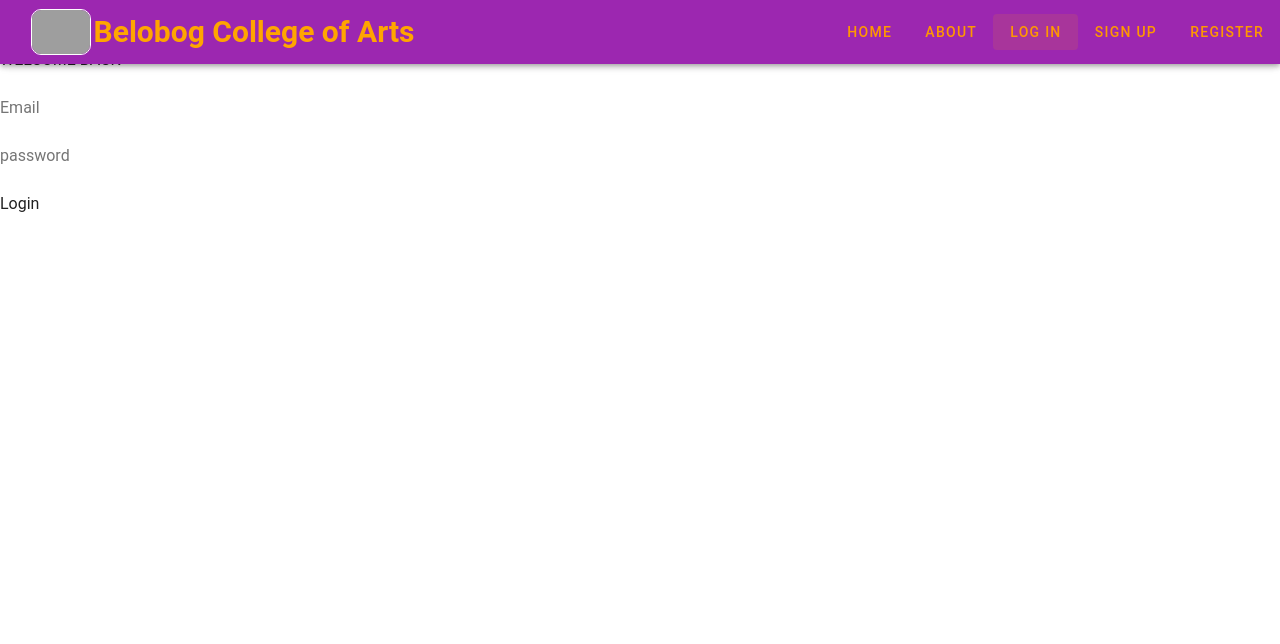
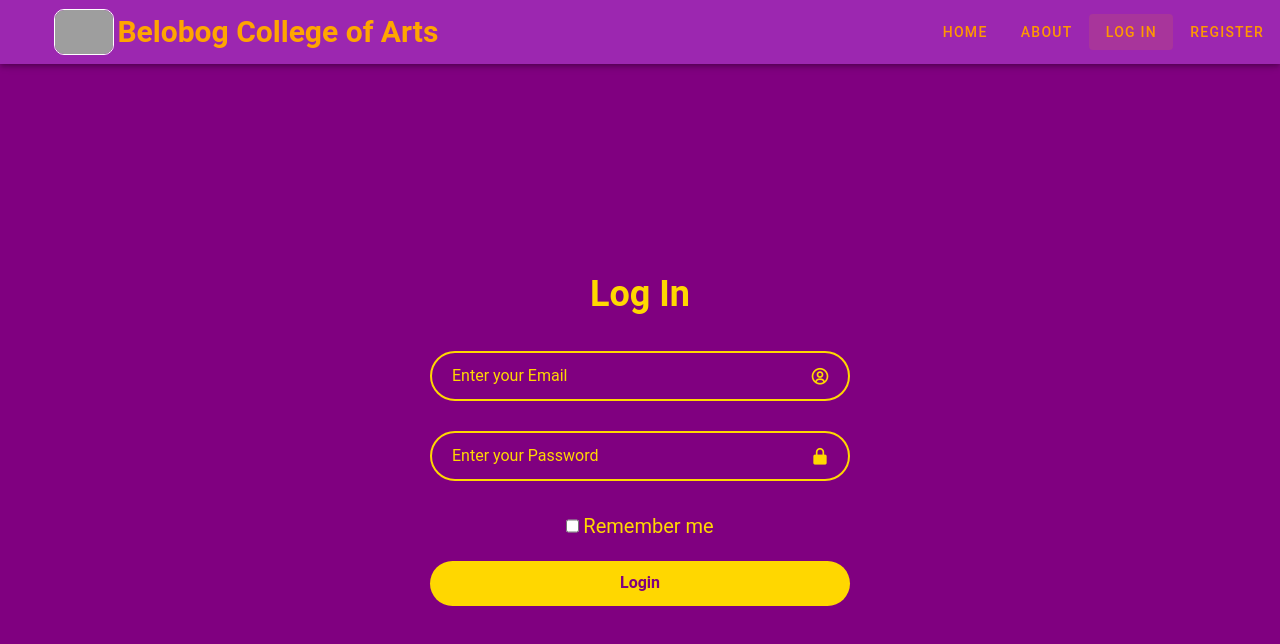
Before and after one commit to Maxowino/UniApp, a Vue app in the folder UniApp/: page /login in a window 1280 px wide. Shown: the top 644 px of the page. Built offline with nearby package versions, Linux system fonts and the light colour scheme; grey boxes are pictures that could not be loaded.

Commit message:
Login page V1

```diff
--- a/UniApp/src/components/Aboutus.vue
+++ b/UniApp/src/components/Aboutus.vue
@@ -4,15 +4,6 @@
 <template>
     <div id="aboutus"></div>
     <h1>About Us</h1>
-    <form>
-        WELCOME BACK <br><br>
-        <input type="email" placeholder="Email">
-         <br><br>
-        <input type="password" placeholder="password">
-        <br><br>
-
-
-    </form>
 
 
 
--- a/UniApp/src/components/Login.vue
+++ b/UniApp/src/components/Login.vue
@@ -2,16 +2,125 @@
 
 </script>
 <template>
-    <div  id="login"></div>
-    <h1> Log in </h1>
-    <form>
-        WELCOME BACK <br><br>
-        <input type="email" placeholder="Email">
-         <br><br>
-        <input type="password" placeholder="password">
-        <br><br>
 
-        <button type="button" class="btn"> Login </button>
-    </form>
+<div class="container">
+
+
+    <div  id="login" class="wrapper">
+        <form action="">
+             <br><br><br> <h1>Log In</h1>
+             <link href='https://unpkg.com/boxicons@2.1.4/css/boxicons.min.css' rel='stylesheet'>
+
+            <div class="input-box">
+                <input type="email" v-model="email" placeholder="Enter your Email"  required/>
+                <i class='bx bx-user-circle'></i>
+            </div>
+
+            <div class="input-box">
+                <input type="password" v-model="password" placeholder="Enter your Password"  required/>
+                <i class='bx bxs-lock-alt' ></i>
+            </div>
+            <div class="rememberme">
+                <input type="checkbox" v-model="checked"/>Remember me
+            </div>
+            <button type="submit" class="btn">Login</button>
+       </form>
+
+    </div>
+</div>
 
 </template>
+<script>
+    export default
+    {
+
+    }
+</script>
+<style scoped>
+.container
+{
+    justify-content: center;
+    align-items: center;
+    display: flex;
+    min-height: 100vh;
+    background-color: purple;
+}
+.wrapper
+{
+    width: 420px;
+    background: purple;
+
+    align-items: center;
+
+
+}
+.wrapper h1
+{
+    font-size: 36px;
+    text-align: center;
+    color: gold;
+}
+.wrapper .input-box
+{
+    position: relative;
+   width: 100%;
+   height: 50px;
+   margin: 30px 0;
+}
+.input-box input
+{
+    width: 100%;
+    height: 100%;
+    background: transparent;
+    outline: none;
+    border: none;
+    border: 2px solid gold;
+    border-radius: 30px;
+    font-size: 16px;
+    color: gold;
+    padding: 20px 45px 20px 20px;
+}
+.input-box input::placeholder
+{
+    color: gold;
+
+
+}
+.input-box i
+{
+    position: absolute;
+    right: 20px;
+    top: 50%;
+    transform: translateY(-50%);
+    font-size: 20px;
+    color: gold;
+}
+.wrapper .rememberme
+{
+    font-size: 20px;
+    display: flex;
+    justify-content: center;
+    color: gold;
+    margin-bottom: 20px;
+}
+.rememberme input
+{
+    accent-color: gold;
+    margin-right: 4px;
+
+}
+.wrapper .btn
+{
+    width: 100%;
+    height: 45px;
+    background: gold;
+    border: none;
+    outline: none;
+    border-radius: 40px;
+   color: purple;
+   font-size: 16px;
+   font-weight: 600;
+
+}
+
+</style>
--- a/UniApp/src/components/Navbar.vue
+++ b/UniApp/src/components/Navbar.vue
@@ -18,9 +18,7 @@
             <div>
                 <v-btn to="/login" color="orange" dark> Log In</v-btn>
             </div>
-            <div>
-                <v-btn to="/signup" color="orange" dark> Sign Up</v-btn>
-            </div>
+
             <div>
                 <v-btn to="/register" color="orange" > Register</v-btn>
             </div>
```
